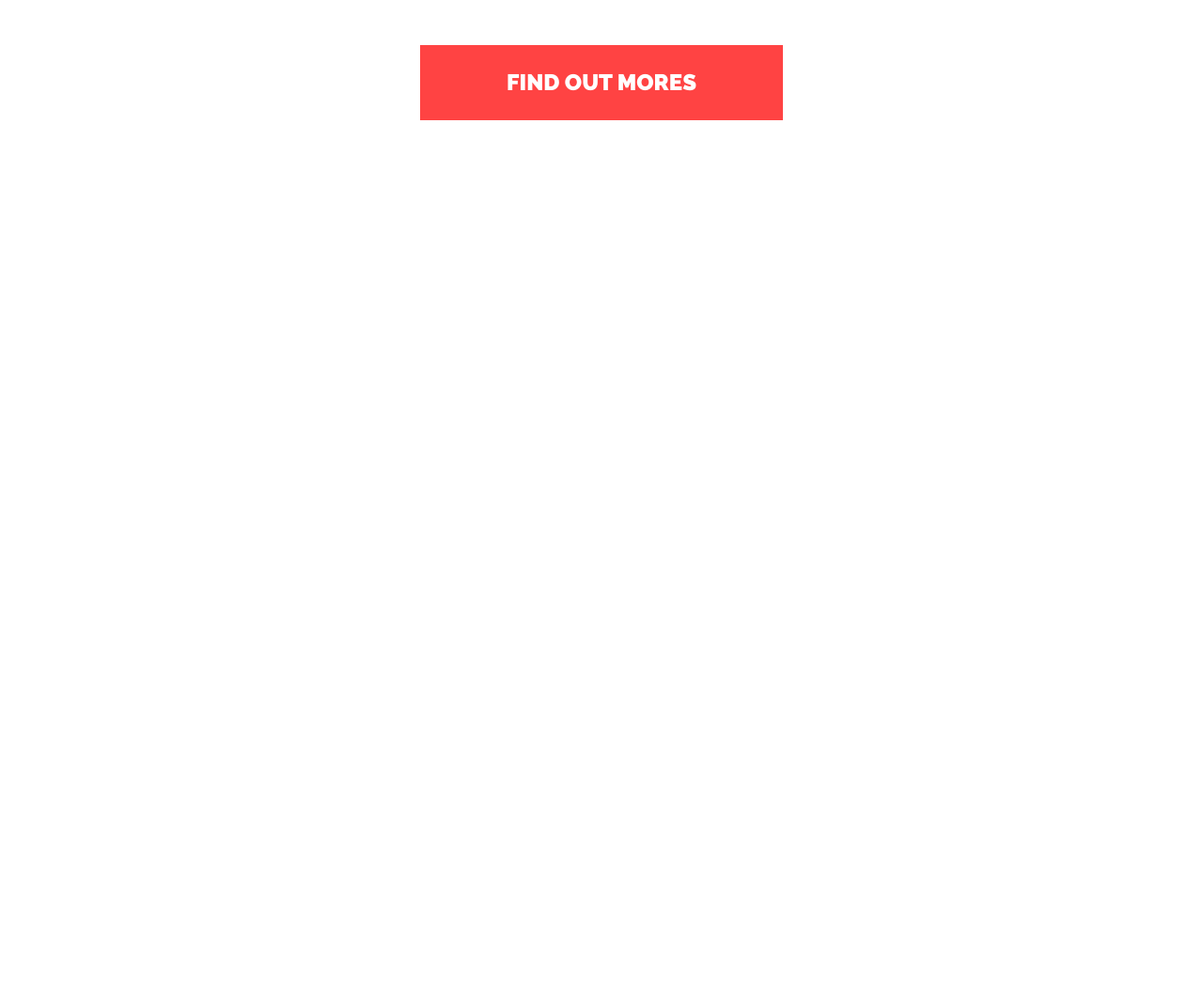
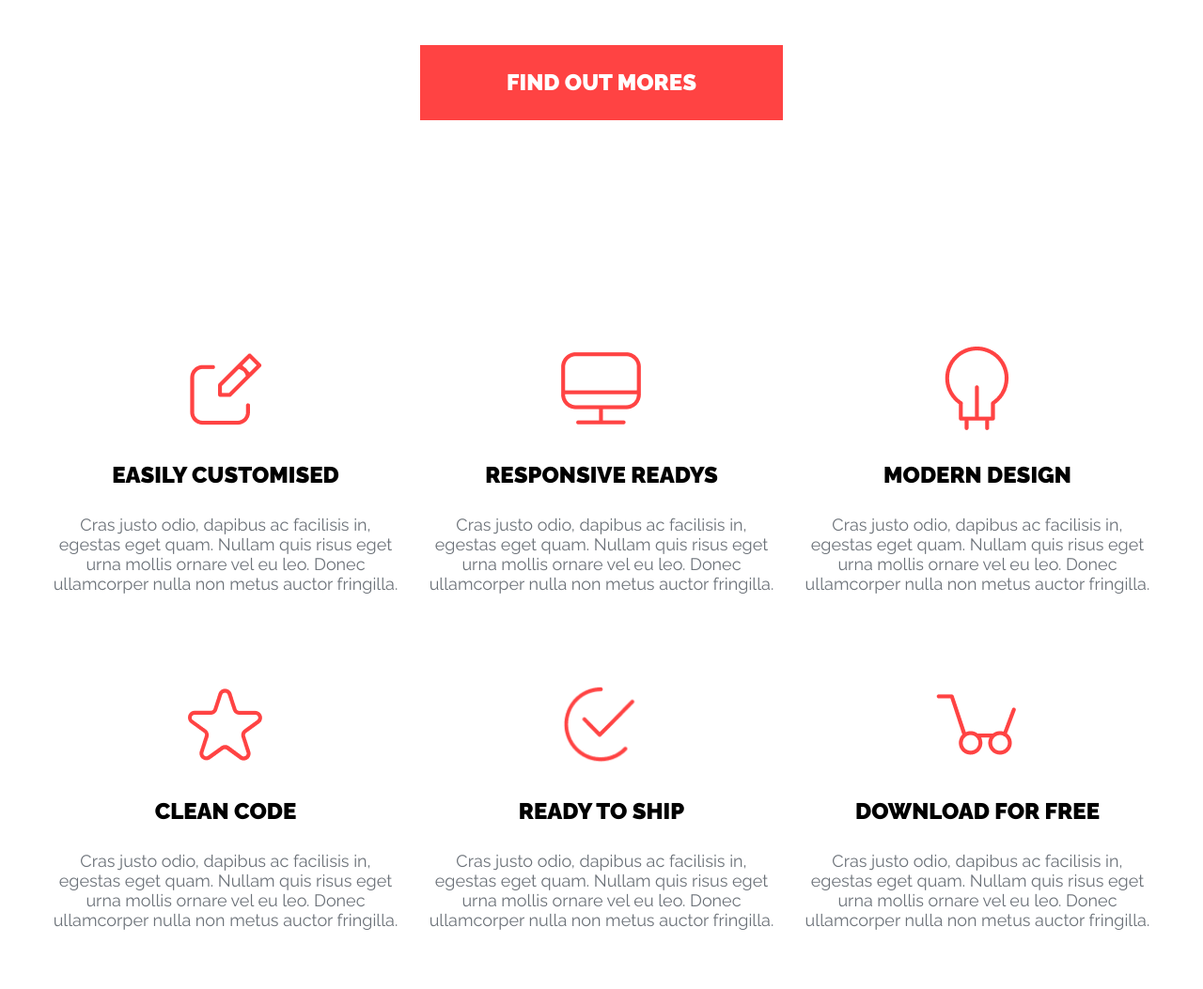
Before and after one commit to dnsbasok/tms-front-level-1, a website built with Parcel: page src/index.html in a window 1280 px wide. Shown: the part 500-1553 px from the top of the page at 94% size. Before the commit the page ends 800 px from the top, so only its background shows below. Built offline with nearby package versions, Linux system fonts and the light colour scheme; files whose address does not match are found by name.

Commit message:
feat(tms-front-level-1): add features

```diff
--- a/src/index.html
+++ b/src/index.html
@@ -60,6 +60,58 @@
       <a href="#" class="btn btn_primary">Find Out Mores</a>
     </div>
   </header>
+
+  <main>
+    <section class="features container">
+      <div class="features__item">
+        <div class="features__cover">
+          <img src="./images/features/icon_1.png" alt="" class="features__cover-img">
+        </div>
+        <h4 class="features__text">Easily Customised</h4>
+        <p class="features__description">Cras justo odio, dapibus ac facilisis in, egestas eget quam. Nullam quis risus eget urna mollis ornare vel eu leo. Donec ullamcorper nulla non metus auctor fringilla.</p>
+      </div>
+
+      <div class="features__item">
+        <div class="features__cover">
+          <img src="./images/features/icon_2.png" alt="" class="features__cover-img">
+        </div>
+        <h4 class="features__text">Responsive REadys</h4>
+        <p class="features__description">Cras justo odio, dapibus ac facilisis in, egestas eget quam. Nullam quis risus eget urna mollis ornare vel eu leo. Donec ullamcorper nulla non metus auctor fringilla.</p>
+      </div>
+
+      <div class="features__item">
+        <div class="features__cover">
+          <img src="./images/features/icon_3.png" alt="" class="features__cover-img">
+        </div>
+        <h4 class="features__text">Modern Design</h4>
+        <p class="features__description">Cras justo odio, dapibus ac facilisis in, egestas eget quam. Nullam quis risus eget urna mollis ornare vel eu leo. Donec ullamcorper nulla non metus auctor fringilla.</p>
+      </div>
+
+      <div class="features__item">
+        <div class="features__cover">
+          <img src="./images/features/icon_4.png" alt="" class="features__cover-img">
+        </div>
+        <h4 class="features__text">Clean Code</h4>
+        <p class="features__description">Cras justo odio, dapibus ac facilisis in, egestas eget quam. Nullam quis risus eget urna mollis ornare vel eu leo. Donec ullamcorper nulla non metus auctor fringilla.</p>
+      </div>
+
+      <div class="features__item">
+        <div class="features__cover">
+          <img src="./images/features/icon_5.png" alt="" class="features__cover-img">
+        </div>
+        <h4 class="features__text">Ready to Ship</h4>
+        <p class="features__description">Cras justo odio, dapibus ac facilisis in, egestas eget quam. Nullam quis risus eget urna mollis ornare vel eu leo. Donec ullamcorper nulla non metus auctor fringilla.</p>
+      </div>
+
+      <div class="features__item">
+        <div class="features__cover">
+          <img src="./images/features/icon_6.png" alt="" class="features__cover-img">
+        </div>
+        <h4 class="features__text">Download for Free</h4>
+        <p class="features__description">Cras justo odio, dapibus ac facilisis in, egestas eget quam. Nullam quis risus eget urna mollis ornare vel eu leo. Donec ullamcorper nulla non metus auctor fringilla.</p>
+      </div>
+    </section>
+  </main>
 </body>
 
 </html>
--- a/src/styles/_header.scss
+++ b/src/styles/_header.scss
@@ -1,6 +1,5 @@
 .header {
   background: url('../images/header-bg.jpg');
-  height: 747px;
 }
 
 .hero {
--- a/src/styles/app.scss
+++ b/src/styles/app.scss
@@ -1,5 +1,6 @@
 $color-red-primary: #FF4343;
 $color-red-active: #E71414;
+$color-gray: #6C7279;
 
 // Base
 @import './scaffold';
@@ -10,3 +11,4 @@ $color-red-active: #E71414;
 @import './logo';
 @import './links';
 @import './btn';
+@import './features.scss';
--- /dev/null
+++ b/src/styles/features.scss
@@ -0,0 +1,40 @@
+.features {
+  display: flex;
+  flex-wrap: wrap;
+  gap: 1.875rem;
+  padding: 116px 0 56px 0;
+  text-align: center;
+
+  &__item {
+    width: calc(33.333% - 1.25rem);
+    padding-bottom: 60px;
+  }
+
+  &__cover {
+    width: 100px;
+    height: 100px;
+    margin: 0 auto;
+  }
+
+  &__cover-img {
+    width: 100%;
+    height: 100%;
+    object-fit: contain;
+  }
+
+  &__text {
+    font-weight: 900;
+    font-size: 1.5rem;
+    line-height: 1.17;
+    text-transform: uppercase;
+    margin-top: 1.75rem;
+  }
+
+  &__description {
+    font-weight: 400;
+    font-size: 1.125rem;
+    line-height: 1.17;
+    margin-top: 1.75rem;
+    color: $color-gray;
+  }
+}
```
Also changed, not shown: src/images/features/icon_1.png (added), src/images/features/icon_2.png (added), src/images/features/icon_3.png (added), src/images/features/icon_4.png (added), src/images/features/icon_5.png (added), src/images/features/icon_6.png (added).
